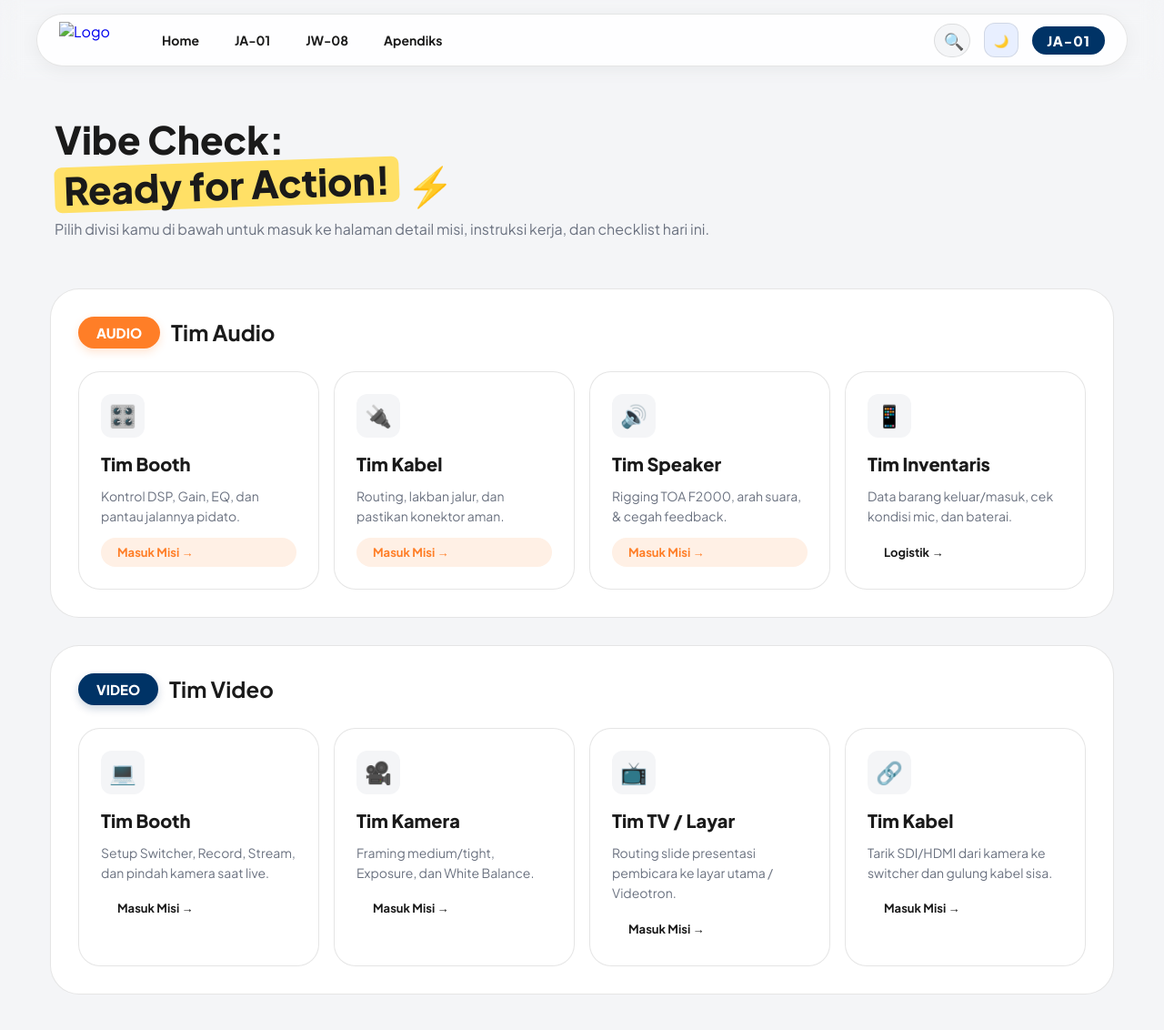
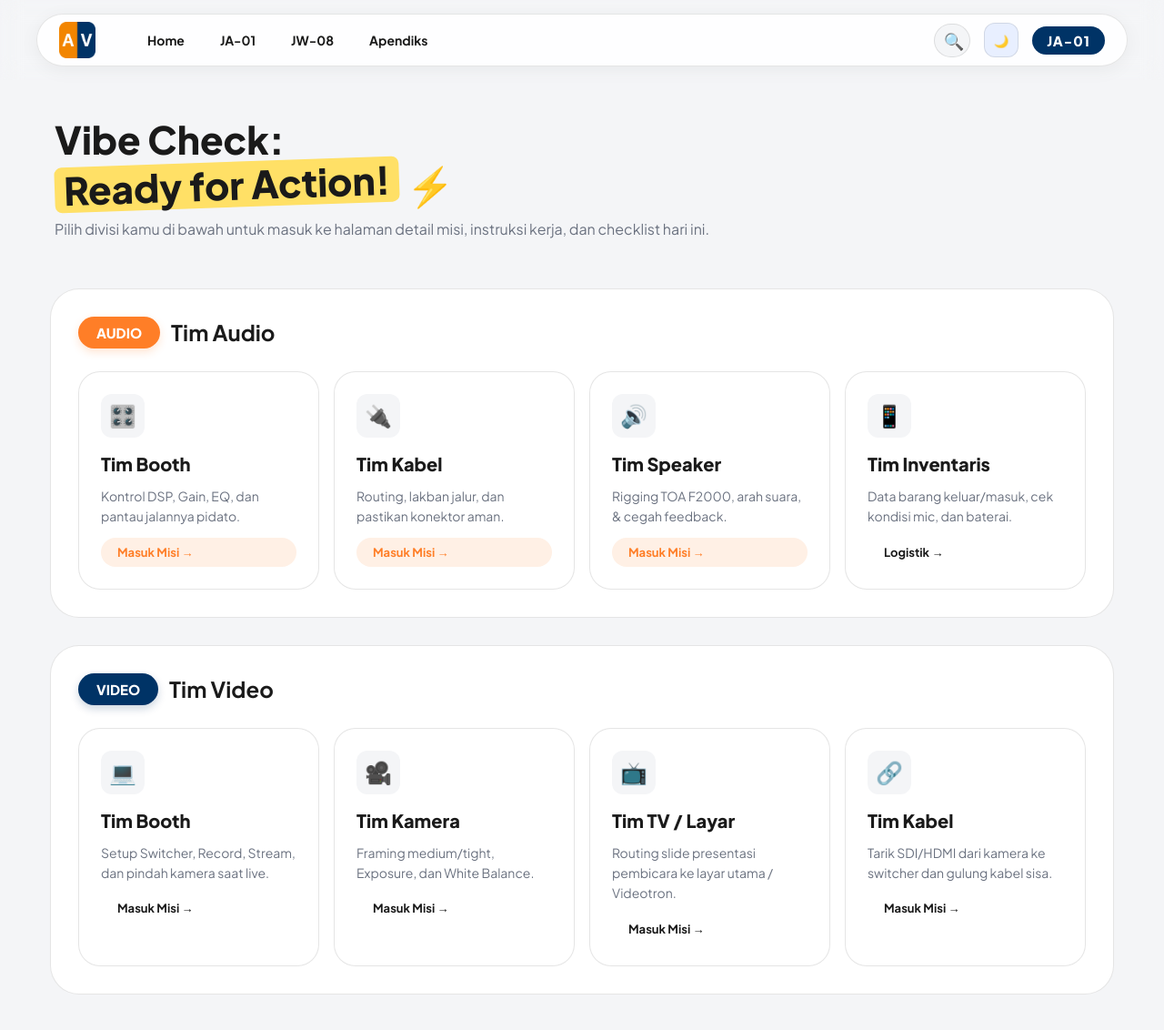
Before and after one commit to av-smg/technicalguidelines, a Jekyll site: the page built from ja-01/index.html, in a window 1280 px wide and 1218 px high. Shown: the top 1132 px of the window at 91% size. Built offline with Jekyll 4.4.1, drawn with Linux system fonts in a browser that asks for light colours.

Commit message:
Update navbar.html

```diff
--- a/_includes/navbar.html
+++ b/_includes/navbar.html
@@ -4,17 +4,17 @@
             <button class="hamburger" id="menu-open-btn">
                 <span></span><span></span><span></span>
             </button>
-            <a href="\" class="logo-link">
-                <img src="assets/image_94faf8.png" alt="Logo" class="main-logo">
+            <a href="../" class="logo-link">
+                <img src="../assets/image_94faf8.png" alt="Logo" class="main-logo">
                 <span class="site-tagline">Technical Guidelines</span>
             </a>
             <nav class="nav-menu" id="side-menu-drawer">
                 <button class="menu-close" id="menu-close-btn">&times;</button>
                 <div class="menu-content-top">
-                    <a href="\" class="nav-link">Home</a>
-                    <a href="/ja-01/" class="nav-link">JA-01</a>
-                    <a href="/jw-08/" class="nav-link">JW-08</a>
-                    <a href="/apendiks/" class="nav-link">Apendiks</a>
+                    <a href="../" class="nav-link">Home</a>
+                    <a href="../ja-01/" class="nav-link">JA-01</a>
+                    <a href="../jw-08/" class="nav-link">JW-08</a>
+                    <a href="../apendiks/" class="nav-link">Apendiks</a>
                 </div>
                 <div class="menu-content-bottom-mobile">
                     <button class="theme-toggle-mobile" onclick="toggleTheme()">
```
